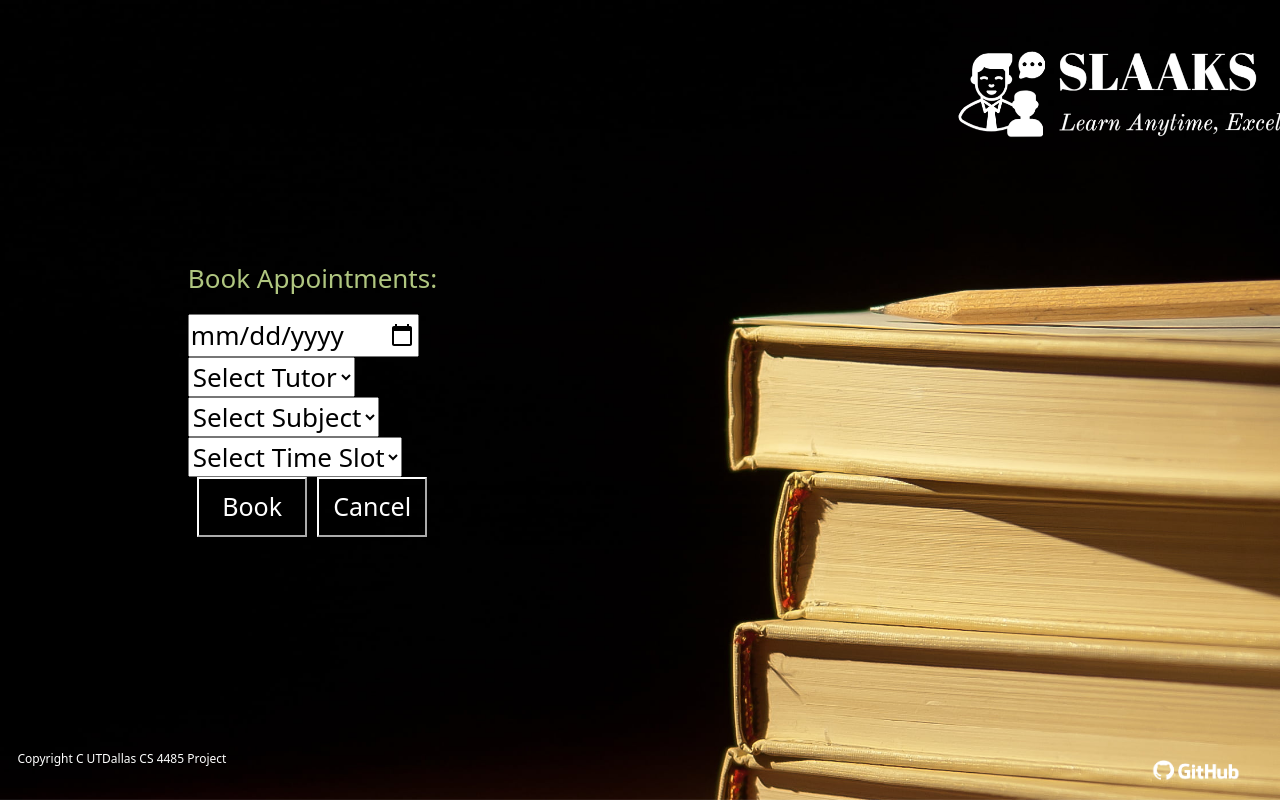
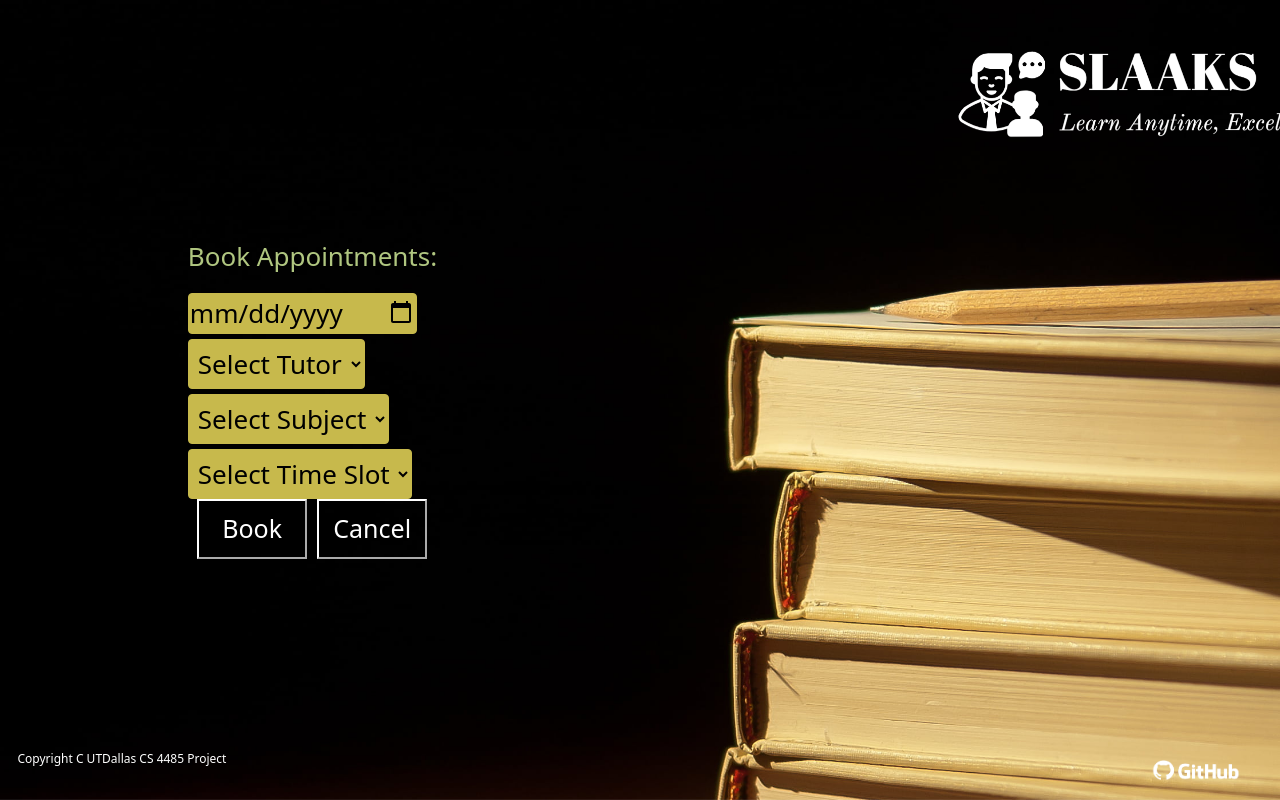
Before and after one commit to shrijxn/CS4485project, a React (Create React App) app: page /StudentMySchedule in a window 1280 px wide. Built offline with nearby package versions, Linux system fonts and the light colour scheme.

Commit message:
Update App.css

```diff
--- a/src/App.css
+++ b/src/App.css
@@ -201,17 +201,17 @@ color:black;
 
 table {
   width: 100%;
-  border-collapse: collapse; /* Ensures borders are neat */
+  border-collapse: collapse;
 }
 
 table, th, td {
-  border: 3px solid #c7b94c; /* Adds borders to the table, rows and cells */
+  border: 3px solid #c7b94c;
 }
 
 th, td {
-  padding: 15px; /* Adds some padding for text inside table cells */
+  padding: 8px;
   text-align: left;
-  font-size: 25px;
+  font-size: 20px;
 }
 
 thead {
@@ -223,11 +223,36 @@ thead {
 .calendar {
   text-align: left;
   background-color: transparent;
+  color: black;
 }
+
+.calendar input[type="date"] {
+  background-color: #c7b94c;
+  color: black;
+  border: 1px solid #c7b94c;
+  border-radius: 4px;
+}
+
+
 
 .drop-down-list {
   text-align: left;
+  margin-top: 5px;
 }
+
+.drop-down-list select {
+  background-color: #c7b94c;
+  color: black;
+  border: 1px solid #c7b94c;
+  padding: 5px;
+  border-radius: 4px;
+}
+
+.drop-down-list select option {
+  background-color: black;
+  color: white;
+}
+
 
 .appointment-list{
   text-align: left;
@@ -243,3 +268,7 @@ thead {
   height: 60px;
   width: 110px;
 }
+
+.buttons2{
+  text-align: left;
+}
```
